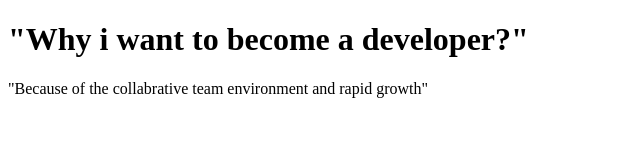
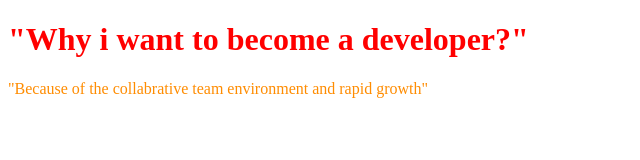
Before and after one commit to acciojob/why-software-ABDULMALIK222-cloud, a website: page main.html in a window 1280 px wide. Shown: the whole page, without its empty margins (0-640 px from the left). Drawn offline with Linux system fonts and the light colour scheme.

Commit message:
created a submission

```diff
--- a/main.html
+++ b/main.html
@@ -1,8 +1,11 @@
 <!DOCTYPE html>
 
-<html>
+<html lang = "en">
 
 <head>
+	<meta charset:"UTF-8">
+	<meta name = "viewport" content= "width = device-width,initial-scale =1.0">
+	<title>Document</title>
 	<link rel="stylesheet" href="styles.css">
 </head>
 
--- a/script.js
+++ b/script.js
@@ -1 +1,3 @@
 //your code here
+let a = 10;
+console.log(a);
--- a/styles.css
+++ b/styles.css
@@ -1,2 +1,8 @@
-
+h1{
+	color:red;
+	font-family:italic;
+}
+p{
+	color:darkorange;
+}
 /* Your CSS Code here. */
```
